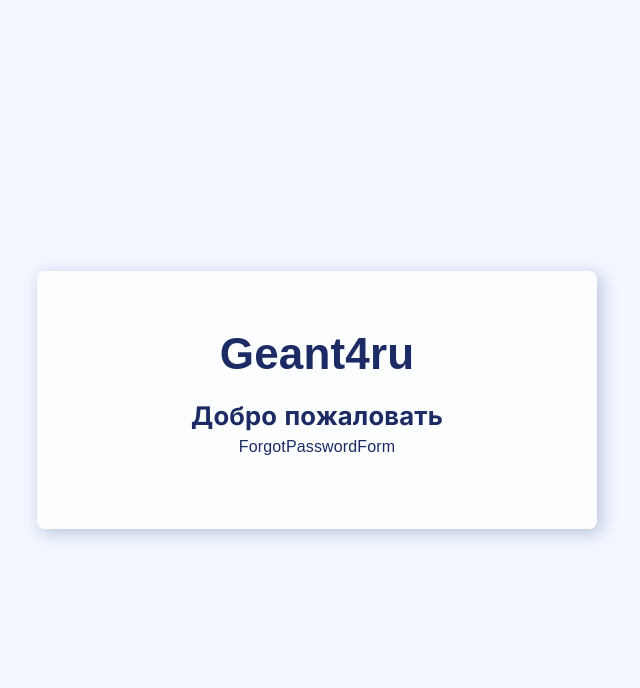
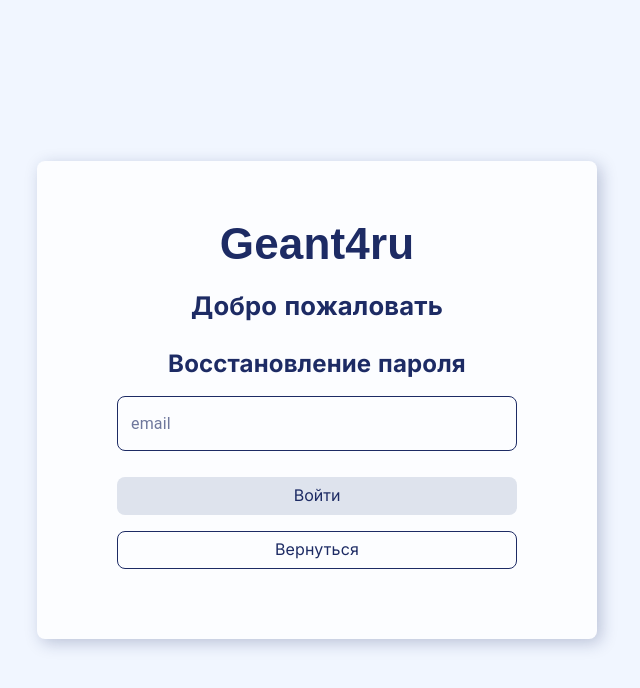
Before and after one commit to AlekseySimonov/Geant4_frontend_service, a React app: page /auth/resetPassword in a window 1280 px wide. Shown: the top 688 px of the page, without its empty margins (323-963 px from the left). Built offline with nearby package versions, Linux system fonts and the light colour scheme; no server answers.

Commit message:
ForgotPassword ui

```diff
--- a/src/features/auth/ui/ForgotPasswordForm.tsx
+++ b/src/features/auth/ui/ForgotPasswordForm.tsx
@@ -1,5 +1,67 @@
+import { Field, Form, Formik, FormikHelpers } from "formik"
+import * as Yup from 'yup'
+import styles from "./_authForm.module.scss"
+import { Link } from "react-router";
+import { FormField } from './../../../shared/ui/components/formField/FormField';
+import { useLoginMutation } from "@/pages/authPage/api/authApi";
+import { FormValues } from "./types";
+
 export const ForgotPasswordForm: React.FC = () => {
+	const [login] = useLoginMutation()
+
+	const initialValues: FormValues = {
+		email: ''
+	}
+
+	const handleSubmit = async (values: typeof initialValues, { setStatus }: FormikHelpers<FormValues>) => {
+		try {
+			await login(values).unwrap();
+		} catch (err) {
+			if (err.status === 400) {
+				setStatus("Неправильно указана Электронная почта")
+			} else {
+				setStatus("Произошла ошибка. Попробуйте снова");
+			}
+		}
+	}
+
+	const validationSchema = Yup.object({
+		email: Yup.string()
+			.email('Неправильно указана Электронная почта. Пример: geant4@mail.com')
+			.required('Email обязателен'),
+	});
+
 	return (
-		<div>ForgotPasswordForm</div>
-	)
-}
+		<Formik
+			initialValues={initialValues}
+			validationSchema={validationSchema}
+			onSubmit={handleSubmit}
+		>
+			{({ errors, status, isValid, dirty }) => {
+				return (
+					<Form className={styles.form}>
+						<h3>Восстановление пароля</h3>
+
+						<FormField name="email" placeholder="email" errors={errors} />
+
+						{status && <div className={styles.form_errorMessage}>{status}</div>}
+
+						<button
+							className={styles.form_submit}
+							type="submit"
+							disabled={!(isValid && dirty)}>
+							Войти
+						</button>
+
+						<Link
+							className={styles.form_link}
+							to="/auth/login">
+							Вернуться
+						</Link>
+
+					</Form>
+				);
+			}}
+		</Formik>
+	);
+};
--- a/src/pages/authPage/api/authApi.ts
+++ b/src/pages/authPage/api/authApi.ts
@@ -12,10 +12,18 @@
 	password2?: string;
 }
 
+interface AuthState {
+	isAuthenticated: boolean;
+}
+
+const initialState: AuthState = {
+	isAuthenticated: false,
+};
+
 export const authApi = createApi({
 	reducerPath: 'authApi',
 	baseQuery: fetchBaseQuery({
-		baseUrl: process.env.API_BASE_URL,
+		baseUrl: 'https://92.63.76.159:444/api/v1',
 		headers: {
 			"Content-Type": "application/json",
 		},
@@ -93,6 +101,24 @@
 				}
 			},
 		}),
+		passwordRecovery: builder.mutation<void, AuthRequest>({
+			query: (body) => ({
+				url: URLS.REGISTRATION,
+				method: 'POST',
+				body,
+			}),
+			async onQueryStarted(arg, { dispatch, queryFulfilled }) {
+
+				dispatch(setLoading(true));
+				try {
+					await queryFulfilled
+				} catch (error) {
+					console.log(error)
+				} finally {
+					dispatch(setLoading(false));
+				}
+			},
+		}),
 	})
 })
 
--- a/src/pages/authPage/model/urls.ts
+++ b/src/pages/authPage/model/urls.ts
@@ -4,6 +4,7 @@
 const REFRESH = 'token/refresh/'
 const EMAIL_VERIFY = 'email-verify/'
 const CHECK_AUTH = 'is_authorized/'
+const PASSWORD_RECOVERY = 'password_recovery'
 
 export const URLS = {
 	LOGIN,
@@ -11,5 +12,6 @@
 	REFRESH,
 	LOGOUT,
 	EMAIL_VERIFY,
-	CHECK_AUTH
+	CHECK_AUTH,
+	PASSWORD_RECOVERY,
 }
```
